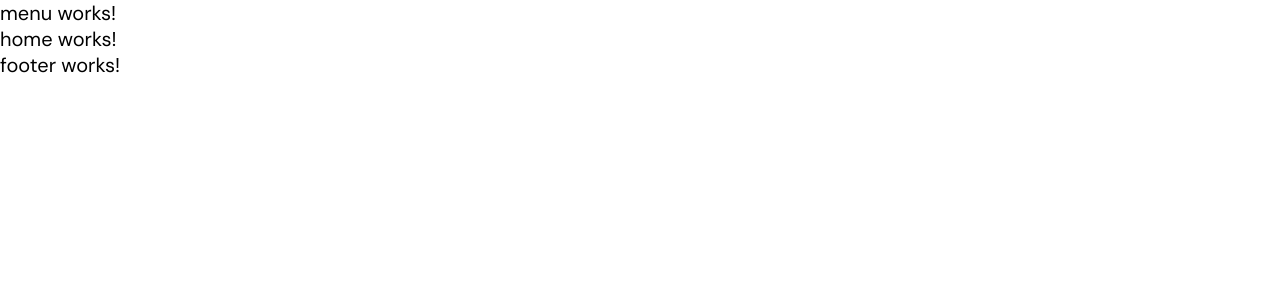
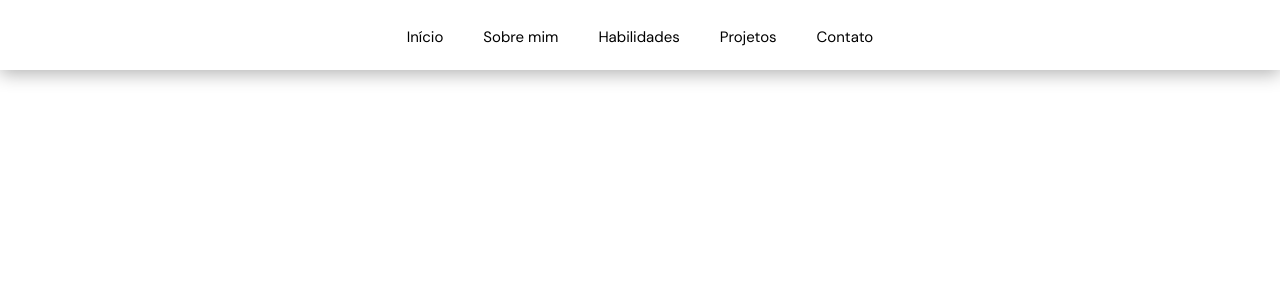
Before and after one commit to fabriciobalani/meu-portfolio, an Angular app: page / in a window 1280 px wide. Shown: the top 300 px of the page. Built offline with nearby package versions, Linux system fonts and the light colour scheme.

Commit message:
Menu do topp

```diff
--- a/src/app/menu/menu.css
+++ b/src/app/menu/menu.css
@@ -0,0 +1,67 @@
+nav {
+    box-shadow: 0 4px 17px #0000004d;
+    background: #fff;
+    position: fixed;
+    width: 100%;
+    height: 70px;
+    display: flex;
+    align-items: center;
+    justify-content: right;
+}
+
+nav ul {
+    display: flex;
+    flex-direction: column;
+    align-items: center;
+    justify-content: center;
+    list-style: none;
+    position: absolute;
+    top: 72px;
+    background: #fff;
+    width: 100%;
+}
+
+nav ul.open {
+    display: flex;
+}
+
+nav ul.closed {
+    display: none;
+
+}
+
+nav ul li {
+    padding: 20px;
+}
+
+nav ul li a {
+    font-size: var(--font-size-5);
+}
+
+nav ul li a:hover {
+    color: var(--color-blue-2);
+}
+
+nav i {
+    font-size: 45px;
+    margin: 0 15px;
+    cursor: pointer;
+}
+
+@media (min-width: 768px) {
+    nav {
+        justify-content: center;
+    }
+
+    nav ul.open,
+    nav ul.closed {
+        display: flex;
+        flex-direction: row;
+        position: relative;
+        top: 0;
+    }
+
+    nav i {
+        display: none;
+    }
+}
--- a/src/app/menu/menu.html
+++ b/src/app/menu/menu.html
@@ -1 +1,11 @@
-<p>menu works!</p>
+<nav>
+    <ul [class]="menuStatus">
+        <li *ngFor="let item of menuItens">
+            <a [href]="item.url">{{item.name}}</a>
+        </li>
+    </ul>
+
+    <i class="material-symbols-outlined" (click)="menuClick()">
+        menu
+    </i>
+</nav>
--- a/src/app/menu/menu.ts
+++ b/src/app/menu/menu.ts
@@ -1,14 +1,31 @@
 import { Component } from '@angular/core';
 import { MenuService } from '../services/menu-service';
+import { MenuModel } from '../models/menu';
+import { CommonModule } from '@angular/common';
 
 @Component({
   selector: 'app-menu',
-  imports: [],
+  imports: [CommonModule],
   templateUrl: './menu.html',
   styleUrl: './menu.css',
 })
 export class Menu {
 
-  constructor(private menuService: MenuService){}
+  constructor(private menuService: MenuService) { }
 
+  menuStatus = 'closed';
+
+  menuItens: Array<MenuModel> = [];
+
+  ngOnInit() {
+
+    const menu = this.menuService.getItems();
+
+    this.menuItens = menu;
+  }
+
+  menuClick() {
+
+    this.menuStatus = (this.menuStatus === 'open' ? 'closed' : 'open');
+  }
 }
--- a/src/app/models/menu.ts
+++ b/src/app/models/menu.ts
@@ -1,4 +1,4 @@
-export class Menu {
+export class MenuModel {
     name?: string;
     url?: string;
 }
--- a/src/app/services/menu-service.ts
+++ b/src/app/services/menu-service.ts
@@ -1,15 +1,15 @@
 import { Injectable } from '@angular/core';
-import { Menu } from '../menu/menu';
-import { UrlCodec } from '@angular/common/upgrade';
+import { MenuModel } from '../models/menu';
+
 
 @Injectable({
   providedIn: 'root',
 })
 export class MenuService {
 
-  getItems(): Array<Menu> {
+  getItems(): Array<MenuModel> {
 
-    const menu: Array<Menu> = [
+    const menu: Array<MenuModel> = [
       {
         name: 'Início',
         url: '#banner'
--- a/src/index.html
+++ b/src/index.html
@@ -12,6 +12,8 @@
   <link
     href="https://fonts.googleapis.com/css2?family=DM+Sans:ital,opsz,wght@0,9..40,100..1000;1,9..40,100..1000&display=swap"
     rel="stylesheet">
+  <link rel="stylesheet"
+    href="https://fonts.googleapis.com/css2?family=Material+Symbols+Outlined:opsz,wght,FILL,GRAD@20..48,100..700,0..1,-50..200&icon_names=menu" />
 </head>
 
 <body>
--- a/src/styles.css
+++ b/src/styles.css
@@ -23,5 +23,9 @@
     --color-pink:  #f42771;
 
     --color-black-1: #181818;
+}
 
+a {
+    text-decoration: none;
+    color: inherit;
 }
```
